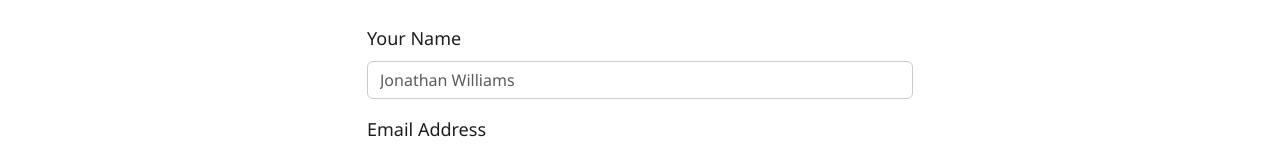
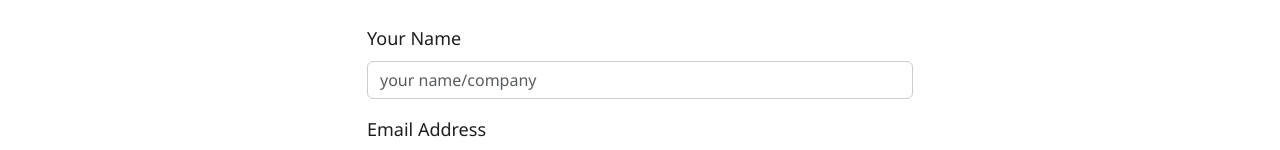
Before and after one commit to Jonwil7493/divine-software, a React (Create React App) app: page / in a window 1280 px wide. Shown: the part 2649-2799 px from the top of the page. Built offline with nearby package versions, Linux system fonts and the light colour scheme.

Commit message:
modified:   src/App.js

```diff
--- a/src/App.js
+++ b/src/App.js
@@ -283,7 +283,7 @@ function App() {
                 <form onSubmit={handleSubmit}>
                   <div className="mb-3">
                     <label htmlFor="name" className="form-label">Your Name</label>
-                    <input type="text" className="form-control" id="name" name="name" placeholder="Jonathan Williams" required />
+                    <input type="text" className="form-control" id="name" name="name" placeholder="your name/company" required />
                   </div>
                   <div className="mb-3">
                     <label htmlFor="email" className="form-label">Email Address</label>
```
